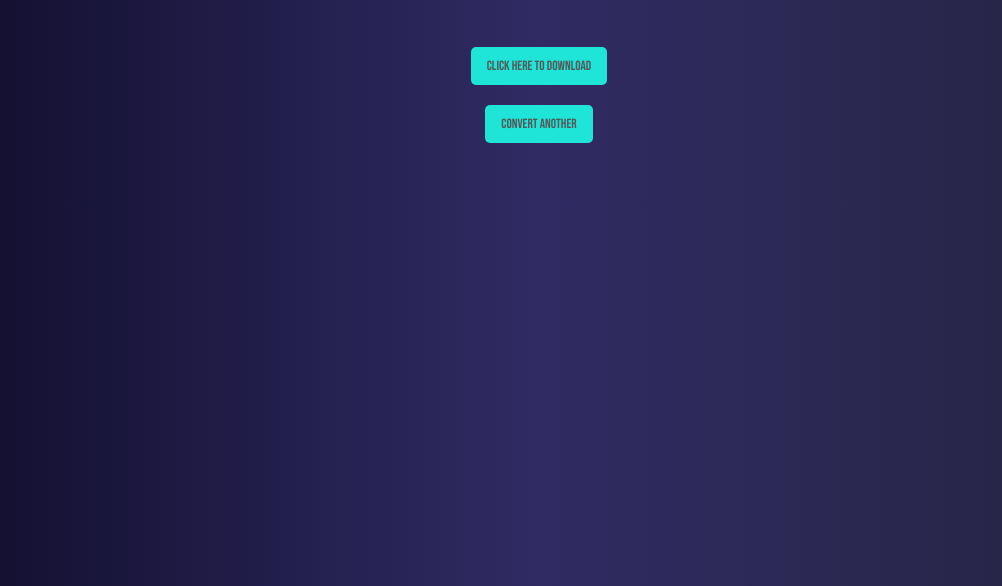
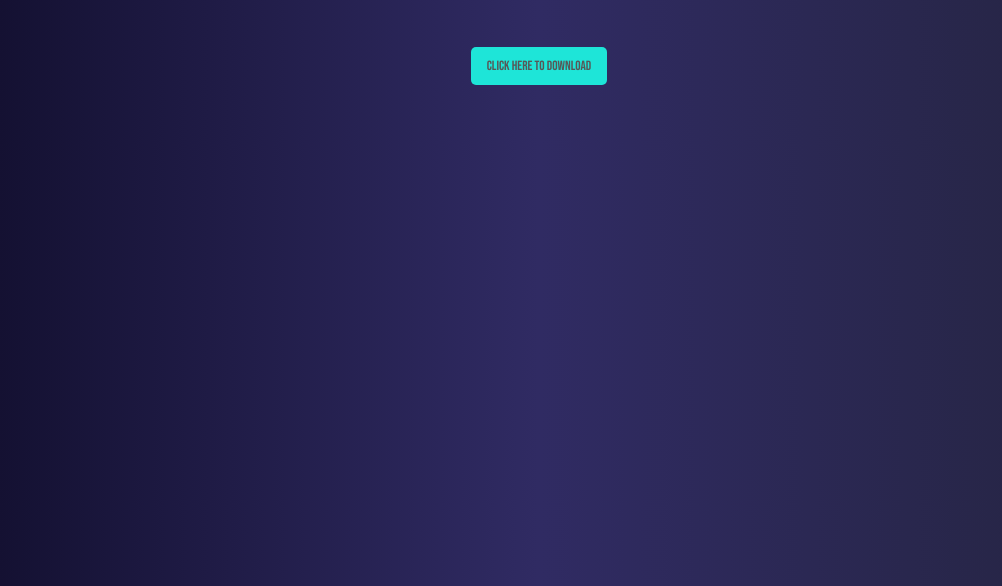
Before and after one commit to LRSORRENTI/YouTube-MP3-Converter, a website: page views/download.html in a window 1280 px wide. Shown: the part 214-800 px from the top of the page, without its empty margins (101-1103 px from the left). Drawn offline with Linux system fonts and the light colour scheme.

Commit message:
commented out extra button, will need to work on impelemtation later

```diff
--- a/views/download.html
+++ b/views/download.html
@@ -11,9 +11,9 @@
     <button id="download-btn">
       <a id="download-link" download href="#">Click Here To Download</a>
     </button>
-    <button id="convert-btn">
+    <!-- <button id="convert-btn">
       <a id="convert" href="">Convert Another</a>
-    </button>
+    </button> -->
   </div>
     <script>
       // Get the filename from the URL parameters and update the download link
```
